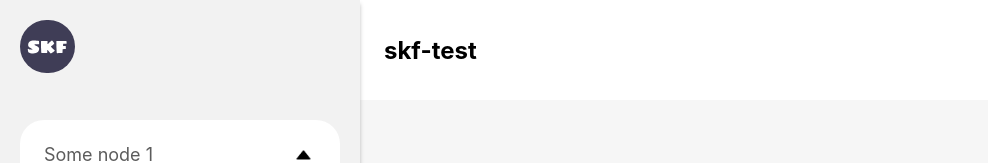
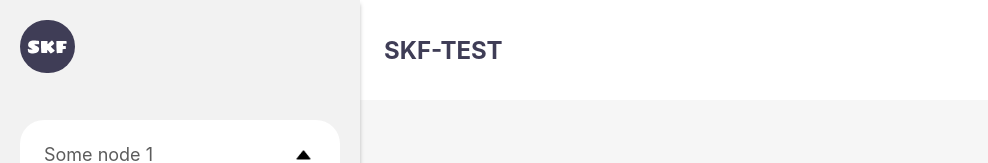
Before and after one commit to JohnAscenda/skf-test, a React (Create React App) app: page / in a window 1280 px wide. Shown: the top 163 px of the page, without its empty margins (0-988 px from the left). Built offline with nearby package versions, Linux system fonts and the light colour scheme.

Commit message:
Add fade in transition

```diff
--- a/src/App.scss
+++ b/src/App.scss
@@ -42,9 +42,20 @@
     grid-area: main;
     display: grid;
     place-items: center;
+    animation: 1s ease-out 0s 1 fadeIn;
 
     h2 {
       text-align: center;
+      color: #3f3d56;
+    }
+
+    @keyframes fadeIn {
+      0% {
+        opacity: (0);
+      }
+      100% {
+        opacity: 1;
+      }
     }
   }
 }
--- a/src/components/Header/Header.scss
+++ b/src/components/Header/Header.scss
@@ -8,5 +8,7 @@
     margin: 0;
     display: grid;
     place-items: center;
+    text-transform: uppercase;
+    color: #3f3d56;
   }
 }
--- a/src/components/RenderMenu/RenderMenu.scss
+++ b/src/components/RenderMenu/RenderMenu.scss
@@ -3,6 +3,8 @@
   padding: 0;
   color: #5c5c5c;
   margin: 0;
+
+  animation: 0.5s ease-out 0s 1 fadeIn;
 
   li {
     font-size: 18px;
@@ -42,4 +44,13 @@
     background-color: #fff;
     border-radius: 24px;
   }
+
+  @keyframes fadeIn {
+    0% {
+      opacity: (0);
+    }
+    100% {
+      opacity: 1;
+    }
+  }
 }
--- a/src/components/RenderMenu/RenderMenu.tsx
+++ b/src/components/RenderMenu/RenderMenu.tsx
@@ -53,7 +53,7 @@
       {items?.map(({ name, children }: NavItem, index) => (
         <li
           key={index}
-          className={`${topLevel ? "topNode" : ""}${
+          className={`${topLevel ? "topNode" : ""} ${
             selectedItem === name ? "selectedItem" : ""
           }`}
           onClick={(e) => items[index] && toggleSubMenu(e, items[index])}
```
